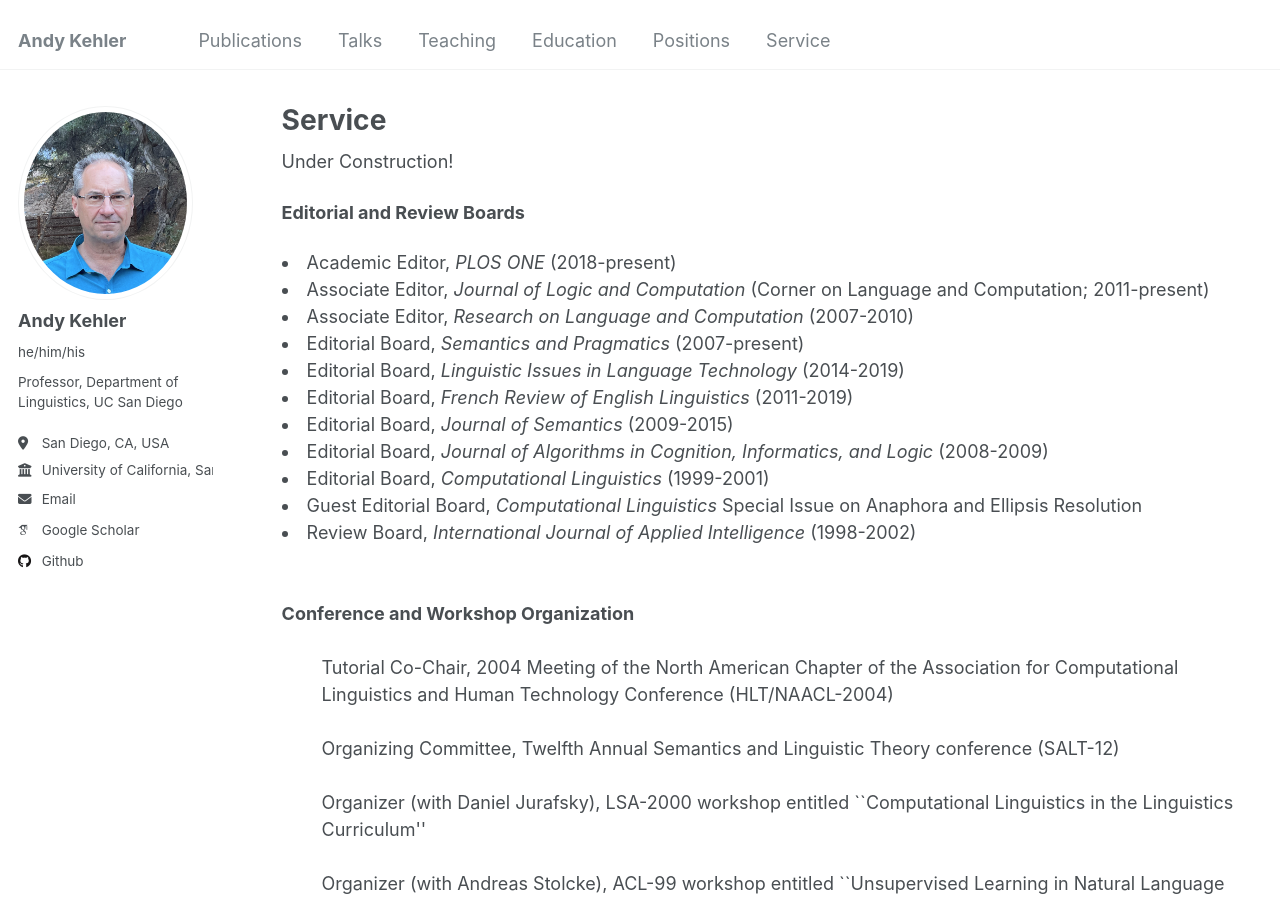
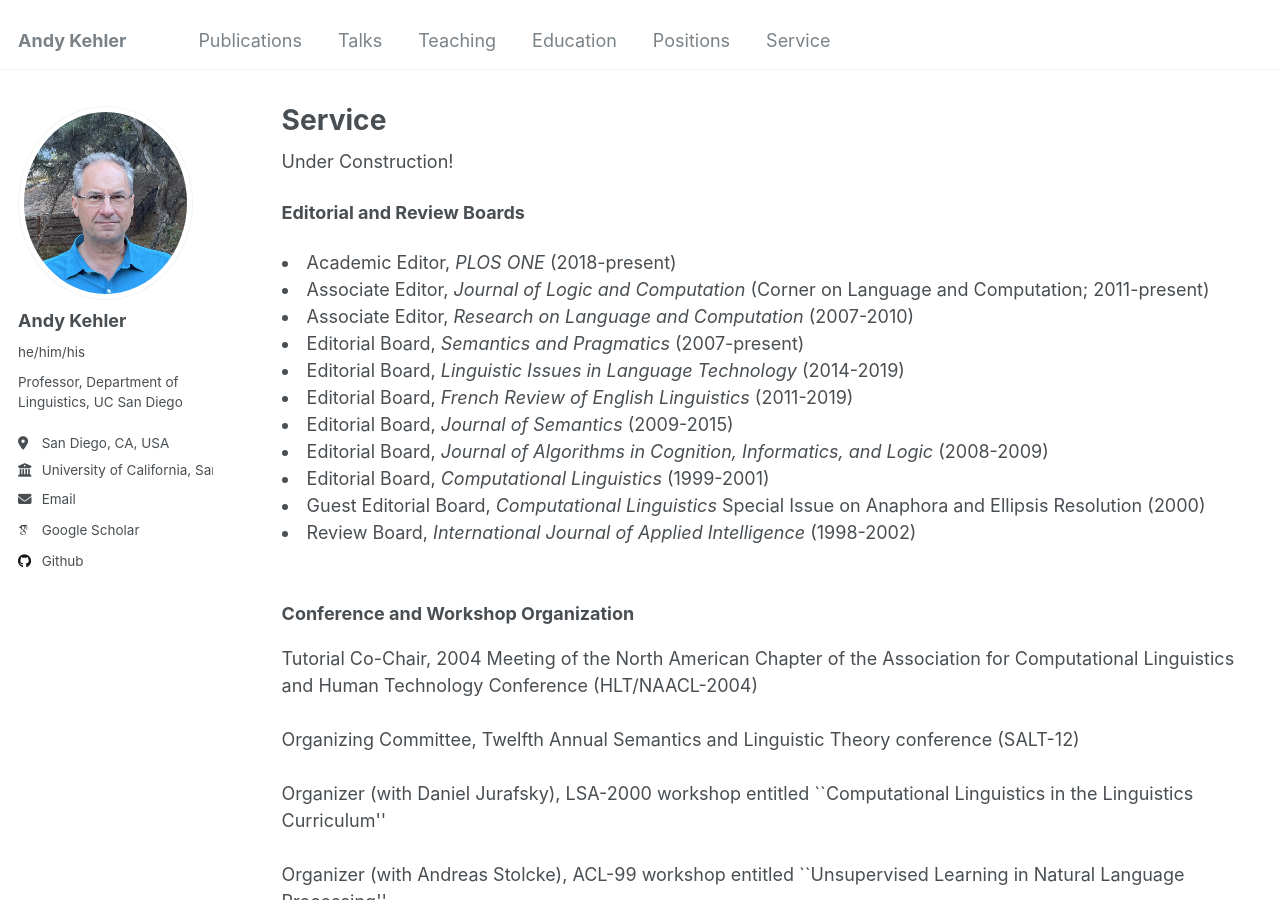
Before and after one commit to akehler/akehler.github.io, a Jekyll site: the page built from _pages/service.html, in a window 1280 px wide and 900 px high. Built offline with Jekyll 4.4.1, drawn with Linux system fonts in a browser that asks for light colours; some web fonts are replaced.

Commit message:
Update service.html

```diff
--- a/_pages/service.html
+++ b/_pages/service.html
@@ -55,7 +55,7 @@ Editorial Board, <I>Computational Linguistics</I> (1999-2001)
 
 <li>
 Guest Editorial Board, <I>Computational Linguistics</I> Special Issue
-on Anaphora and Ellipsis Resolution
+on Anaphora and Ellipsis Resolution (2000)
 </li>
 
 <li>
@@ -63,11 +63,10 @@ Review Board, <I>International Journal of Applied Intelligence</I> (1998-2002)
 </li>
 
 <br><br>
-<DT><STRONG>Conference and Workshop Organization</STRONG>
-<DD><code> </code>
-<br>
-Tutorial Co-Chair, 2004 Meeting of the North American
-Chapter of the
+<STRONG>Conference and Workshop Organization</STRONG>
+
+<p>
+Tutorial Co-Chair, 2004 Meeting of the North American Chapter of the
 Association for Computational Linguistics and Human Technology
 Conference (HLT/NAACL-2004)
 
```
